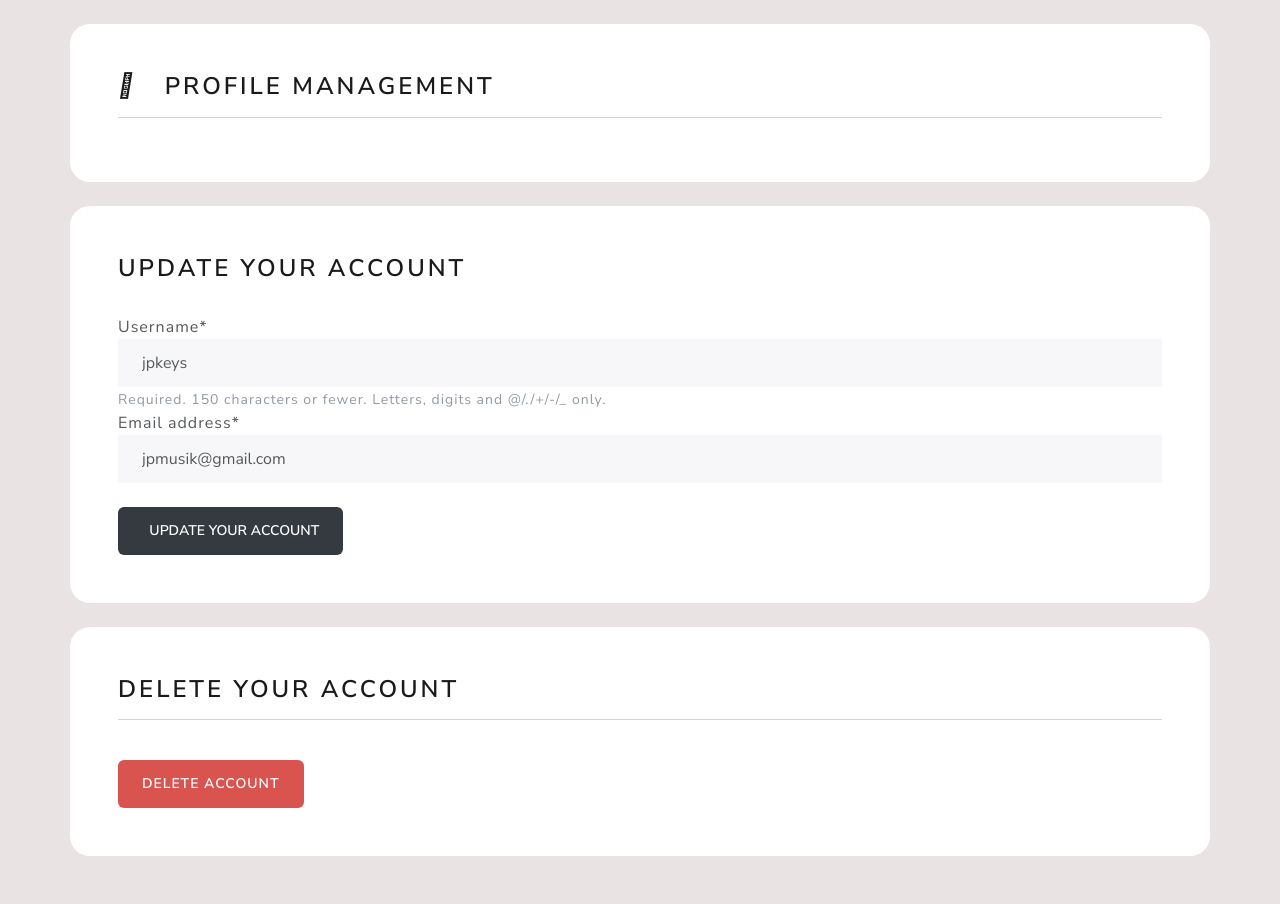
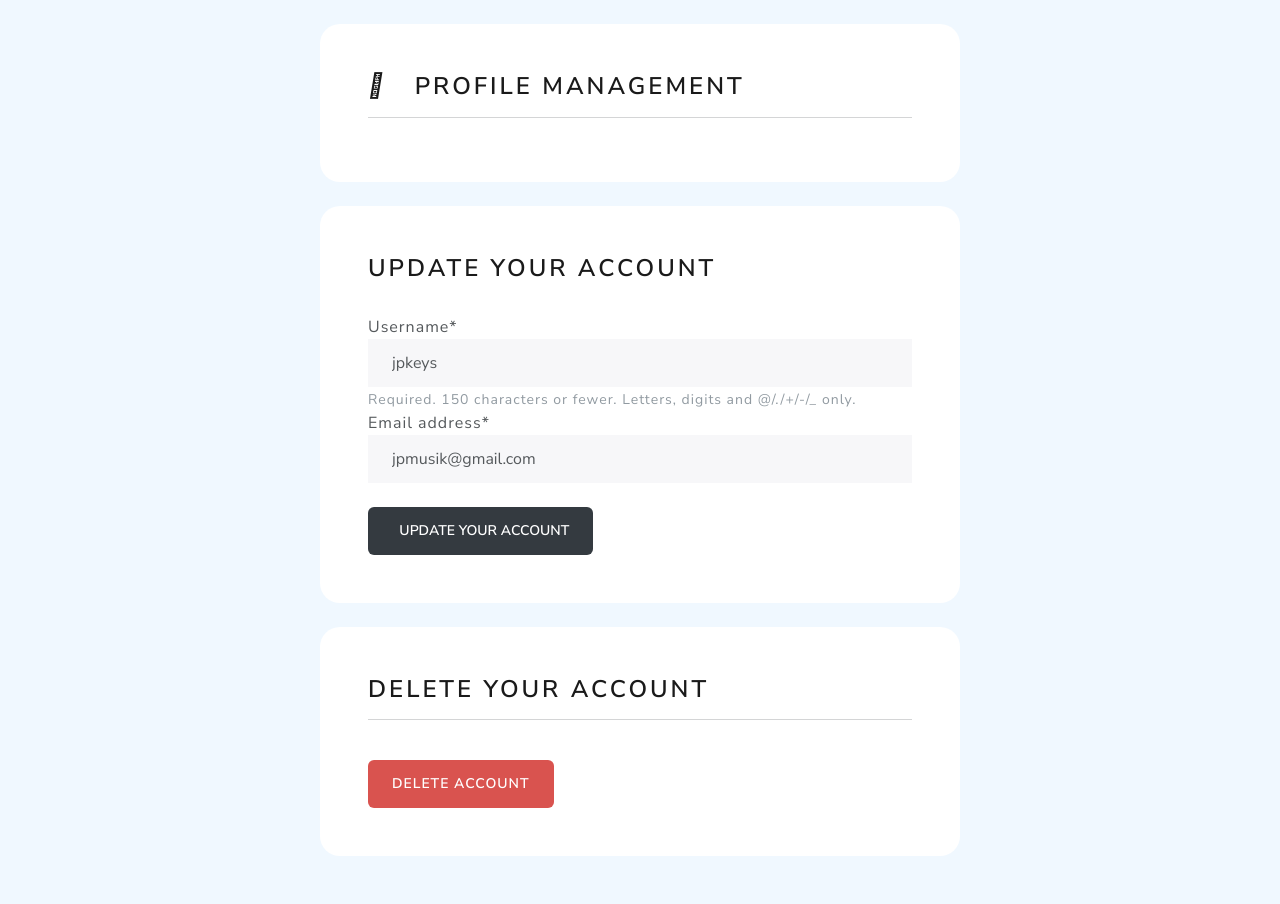
Before and after one commit to Jpkeys29/Ecommerce, a Django app: page /account/profile-management in a window 1280 px wide. Shown: the part 100-1004 px from the top of the page. Run offline with Django 4.2, Linux system fonts and the light colour scheme; a user stored in the database is signed in; data comes from the database, SQL or seed files in the repository; both versions use the stored data as it was after the commit; some libraries are stand-ins or nearby versions.

Commit message:
colum/color fix

```diff
--- a/account/templates/account/delete-account.html
+++ b/account/templates/account/delete-account.html
@@ -8,14 +8,14 @@
 
     <style>
         body{
-            background-color:rgb(233, 227, 227) ;
+            background-color:aliceblue ;
         }
     </style>
 
     <body>
         <br>
 
-        <div class="container bg-white shadow-md p-5 form-layout">
+        <div class="container col-6 bg-white shadow-md p-5 form-layout">
             <h3> Delete your account </h3>
             <br>
             <form method="POST" autocomplete="off">
--- a/account/templates/account/my-login.html
+++ b/account/templates/account/my-login.html
@@ -15,7 +15,7 @@
     <body>
         <br>
 
-        <div class="container bg-white shadow-md p-5 form-layout">
+        <div class="container col-4 bg-white shadow-md p-5 form-layout">
             <h3> Login to your account </h3>
             <br>
             <form method="POST" autocomplete="off">
--- a/account/templates/account/profile-management.html
+++ b/account/templates/account/profile-management.html
@@ -8,19 +8,19 @@
 
     <style>
         body{
-            background-color:rgb(233, 227, 227) ;
+            background-color:aliceblue ;
         }
     </style>
 
     <body>
         <br>
-        <div class="container bg-white shadow-md p-5 form-layout">
+        <div class="container col-6 bg-white shadow-md p-5 form-layout">
             <h3><i class="fa-solid fa-user"></i> &nbsp; Profile Management</h3>
             <hr>
         </div>
         <br>
 
-        <div class="container bg-white shadow-md p-5 form-layout">
+        <div class="container col-6 bg-white shadow-md p-5 form-layout">
             <h3> Update your account </h3>
             <br>
             <form method="POST" autocomplete="off">
@@ -39,7 +39,7 @@
         </div>
         <br>
 
-        <div class="container bg-white shadow-md p-5 form-layout" >
+        <div class="container col-6 bg-white shadow-md p-5 form-layout" >
             <h3>Delete your account</h3>
             <hr>
             <br>
--- a/account/templates/account/registration/register.html
+++ b/account/templates/account/registration/register.html
@@ -15,7 +15,7 @@
     <body>
         <br>
 
-        <div class="container bg-white shadow-md p-5 form-layout">
+        <div class="container col-6 bg-white shadow-md p-5 form-layout">
             <h3> Create your Account</h3>
             <h5>Purchase your favorite items today!</h5>
             <br>
--- a/store/templates/store/base.html
+++ b/store/templates/store/base.html
@@ -28,7 +28,8 @@
 
         <!-- JavaScript Bundle with Popper -->
 
-        <script src="https://cdn.jsdelivr.net/npm/bootstrap@5.2.2/dist/js/bootstrap.bundle.min.js" integrity="sha384-OERcA2EqjJCMA+/3y+gxIOqMEjwtxJY7qPCqsdltbNJuaOe923+mo//f6V8Qbsw3" crossorigin="anonymous"></script>
+        <!--<script src="https://cdn.jsdelivr.net/npm/bootstrap@5.2.2/dist/js/bootstrap.bundle.min.js" integrity="sha384-OERcA2EqjJCMA+/3y+gxIOqMEjwtxJY7qPCqsdltbNJuaOe923+mo//f6V8Qbsw3" crossorigin="anonymous"></script>-->
+        <script src="https://cdn.jsdelivr.net/npm/bootstrap@5.3.0-alpha3/dist/js/bootstrap.bundle.min.js" integrity="sha384-ENjdO4Dr2bkBIFxQpeoTz1HIcje39Wm4jDKdf19U8gI4ddQ3GYNS7NTKfAdVQSZe" crossorigin="anonymous"></script>
 
 
 
@@ -175,7 +176,7 @@
     </nav>
     {% for message in messages %}
         {% if message.level == DEFAULT_MESSAGE_LEVELS.SUCCESS %}
-            <h6 class="alert alert-success text-center"><i class="fa-solid fa-right-from-bracket"></i>{{message}}</h6>
+            <h6 class="alert alert-success text-center"><i class="fa-solid fa-right-from-bracket"></i> &nbsp;{{message}}</h6>
         {% endif %}
         {% if message.level == DEFAULT_MESSAGE_LEVELS.ERROR %}
             <h6 class="alert alert-danger text-center">{{message}}</h6>
```
Also changed, not shown: account/templates/account/dashboard.html (+5 -2 lines), db.sqlite3.
